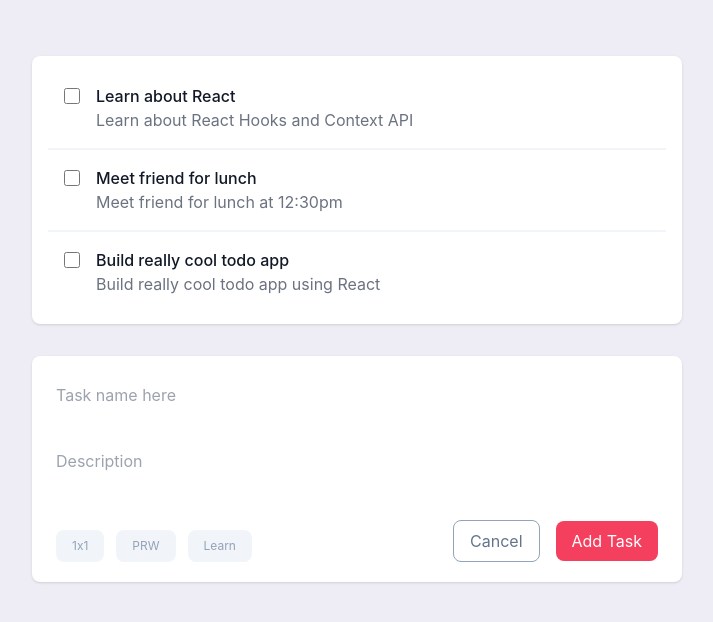
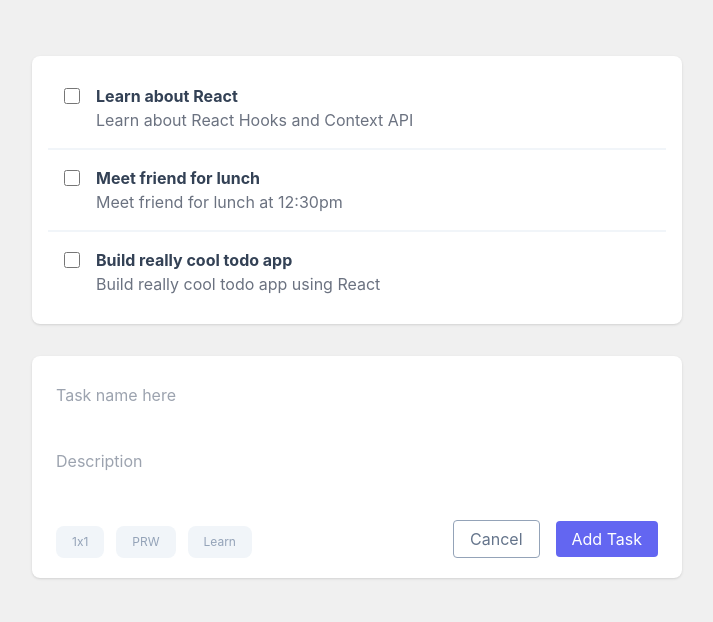
Before and after one commit to WayneHaworth/todo, a React (Create React App) app: page / in a window 1280 px wide. Shown: the top 622 px of the page, without its empty margins (283-996 px from the left). Built offline with nearby package versions, Linux system fonts and the light colour scheme.

Commit message:
style some more

```diff
--- a/src/App.js
+++ b/src/App.js
@@ -40,18 +40,26 @@ function App() {
     setTodos(newTodos);
   }
 
+  /*
+sunset: bg-gradient-to-r from-indigo-200 via-red-200 to-yellow-100
+space: bg-gradient-to-b from-gray-900 to-gray-600 bg-gradient-to-r
+hyper: bg-gradient-to-r from-pink-500 via-red-500 to-yellow-500
+
+
+*/
+
   return (
-    <div className="App bg-[#eeecf4] h-screen flex place-content-center pt-10">
+    <div className="App bg-[#F0F0F0] h-screen flex place-content-center pt-10">
       <div className="flex h-fit flex-col">
 
       <section className="shadow m-4 bg-white rounded-lg px-4 py-3 ">
         {todos.map((todo, index) => (
           <div key={index} className="group border-b-2 last:border-none border-slate-100 flex text-left p-4">
             <div className="flex h-5 place-items-end">
-              <input id="helper-radio" by="helper-radio-text" type="checkbox" value="" className="w-4 h-4 text-blue-600 bg-gray-100 border-gray-300 focus:ring-blue-500 dark:focus:ring-blue-600 dark:ring-offset-gray-800 focus:ring-2 dark:bg-gray-700 dark:border-gray-600" />
+              <input id="helper-radio" by="helper-radio-text" type="checkbox" value="" className="w-4 h-4 bg-gray-100 border-gray-300 focus:ring-blue-500 dark:focus:ring-blue-600 dark:ring-offset-gray-800 focus:ring-2 dark:bg-gray-700 dark:border-gray-600" />
             </div>
             <div className="ml-4 text-md">
-              <label className="font-medium text-gray-900 dark:text-gray-300">{todo.text}</label>
+              <label className="text-md font-bold text-slate-700 dark:text-gray-300">{todo.text}</label>
               <p id="helper-radio-text" className="text-md font-normal text-gray-500 dark:text-gray-300">{todo.description}</p>
             </div>
             <div className="flex ml-auto hidden self-center group-hover:block">
@@ -92,10 +100,10 @@ function App() {
             </ul>
           </section>
           <section className="buttons flex flex-row gap-4 p-2 items-center">
-            <a href="#" className="button cancelTodoButton p-2 px-4 rounded-lg border border-1 border-slate-400 text-slate-500">Cancel</a>
+            <a href="#" className="button cancelTodoButton p-1.5 px-4 rounded border border-1 border-slate-400 text-slate-500">Cancel</a>
             <a
               href="#"
-              className="addTodoButton bg-rose-500 text-white p-2 px-4 rounded-lg"
+              className="addTodoButton bg-indigo-500 text-white p-1.5 px-4 rounded"
               onClick={addTodo}
               >Add Task
             </a>
```
